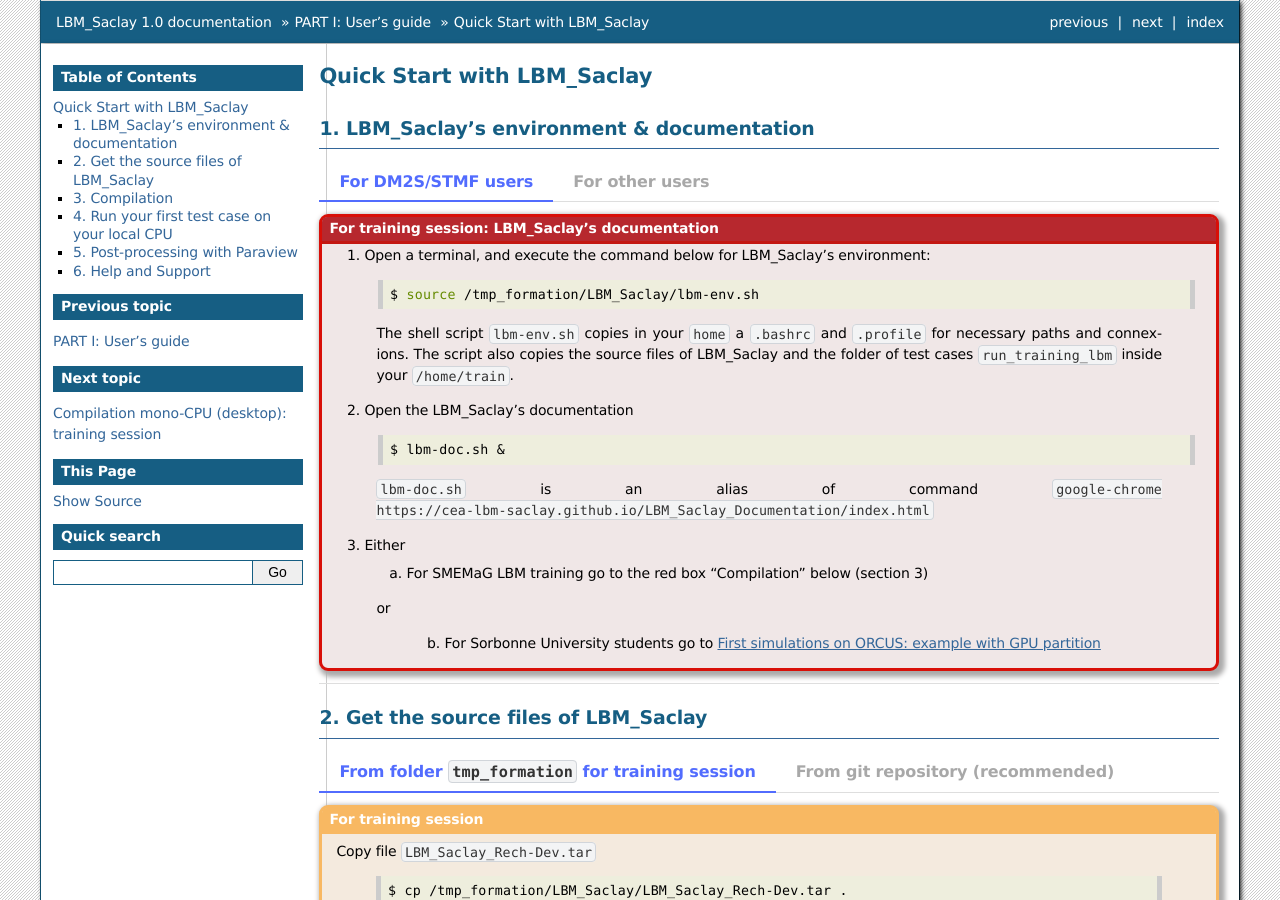
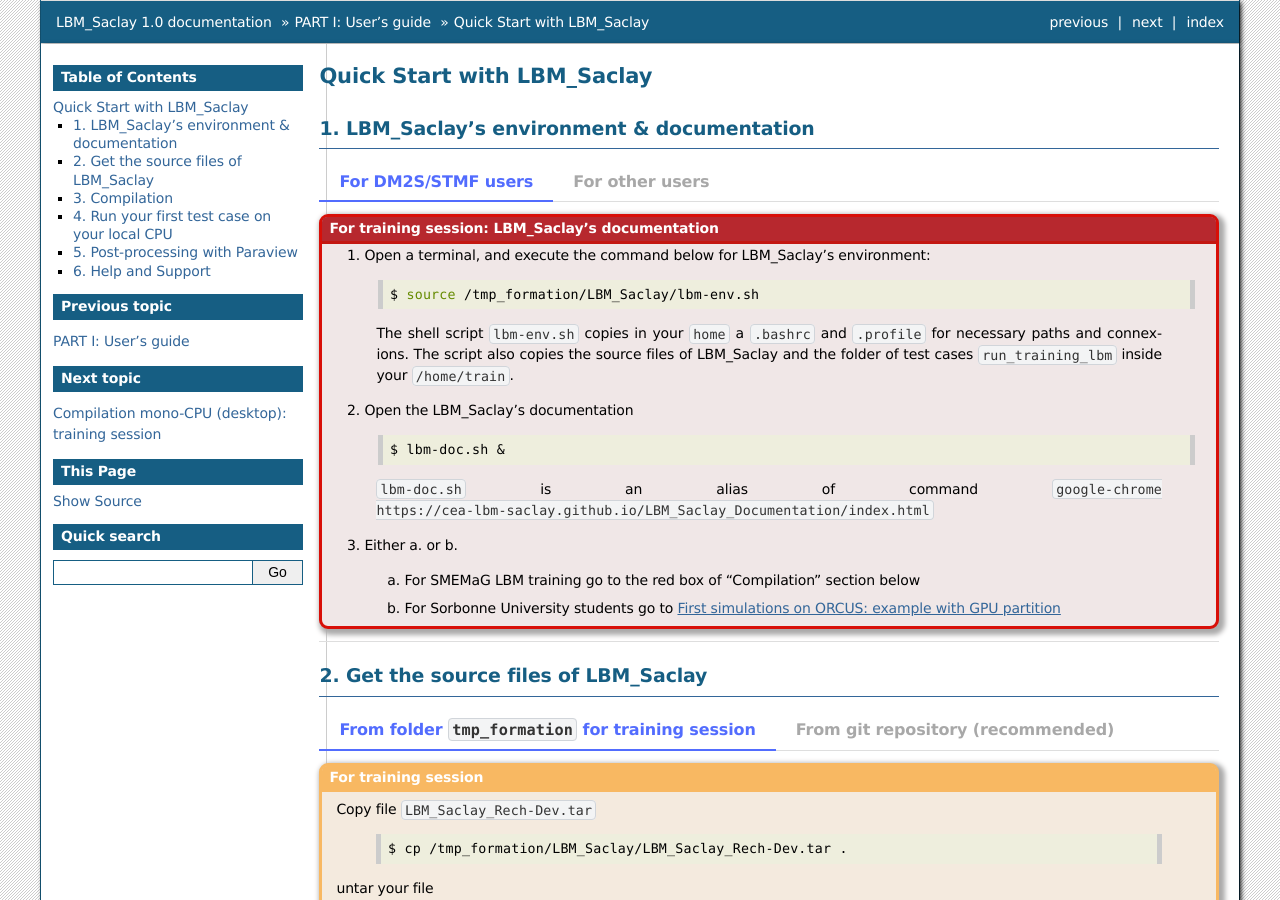
Before and after one commit to cea-lbm-saclay/LBM_Saclay_Documentation, a Sphinx documentation site: the page built from doc/src_doc/01_USER_GUIDE/QUICKSTART/quickstart.rst, in a window 1280 px wide and 900 px high. Built offline with Sphinx 7.4.7, drawn with Linux system fonts in a browser that asks for light colours.

Commit message:
Update quickstart

```diff
--- a/doc/src_doc/01_USER_GUIDE/QUICKSTART/quickstart.rst
+++ b/doc/src_doc/01_USER_GUIDE/QUICKSTART/quickstart.rst
@@ -44,13 +44,10 @@ Quick Start with LBM_Saclay
 
           ``lbm-doc.sh`` is an alias of command ``google-chrome https://cea-lbm-saclay.github.io/LBM_Saclay_Documentation/index.html``
 
-         3. Either
+         3. Either a. or b.
 
-            a. For SMEMaG LBM training go to the red box "Compilation" below (section 3)
-
-           or
-
-            b. For Sorbonne University students go to :ref:`Simulations-GPU`
+          a. For SMEMaG LBM training go to the red box of "Compilation" section below
+          b. For Sorbonne University students go to :ref:`Simulations-GPU`
 
    .. tab-item:: For other users
 
```
